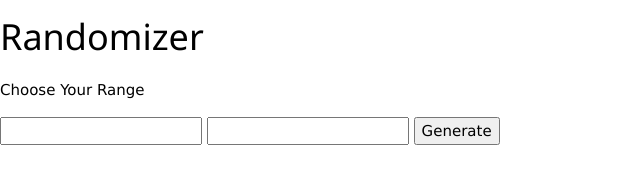
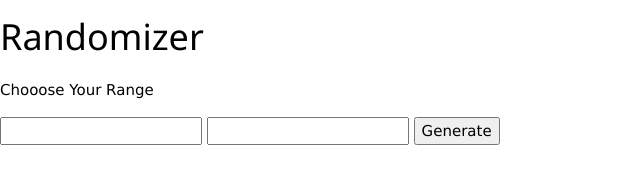
Before and after one commit to Dhela19/Randomizer, a plain HTML site: page index.html in a window 1280 px wide. Shown: the full height of the page, 0-640 px from the left. Drawn offline with nearby package versions, Linux system fonts and the light colour scheme.

Commit message:
just a test change

```diff
--- a/index.html
+++ b/index.html
@@ -7,7 +7,7 @@
 </head>
 <body>
     <h1 id="welcome">Randomizer</h1>
-    <p id="info">Choose Your Range</p>
+    <p id="info">Chooose Your Range</p>
     <input type="numbers">
     <input type="numbers">
     <button id="letsgo">Generate</button>
```
